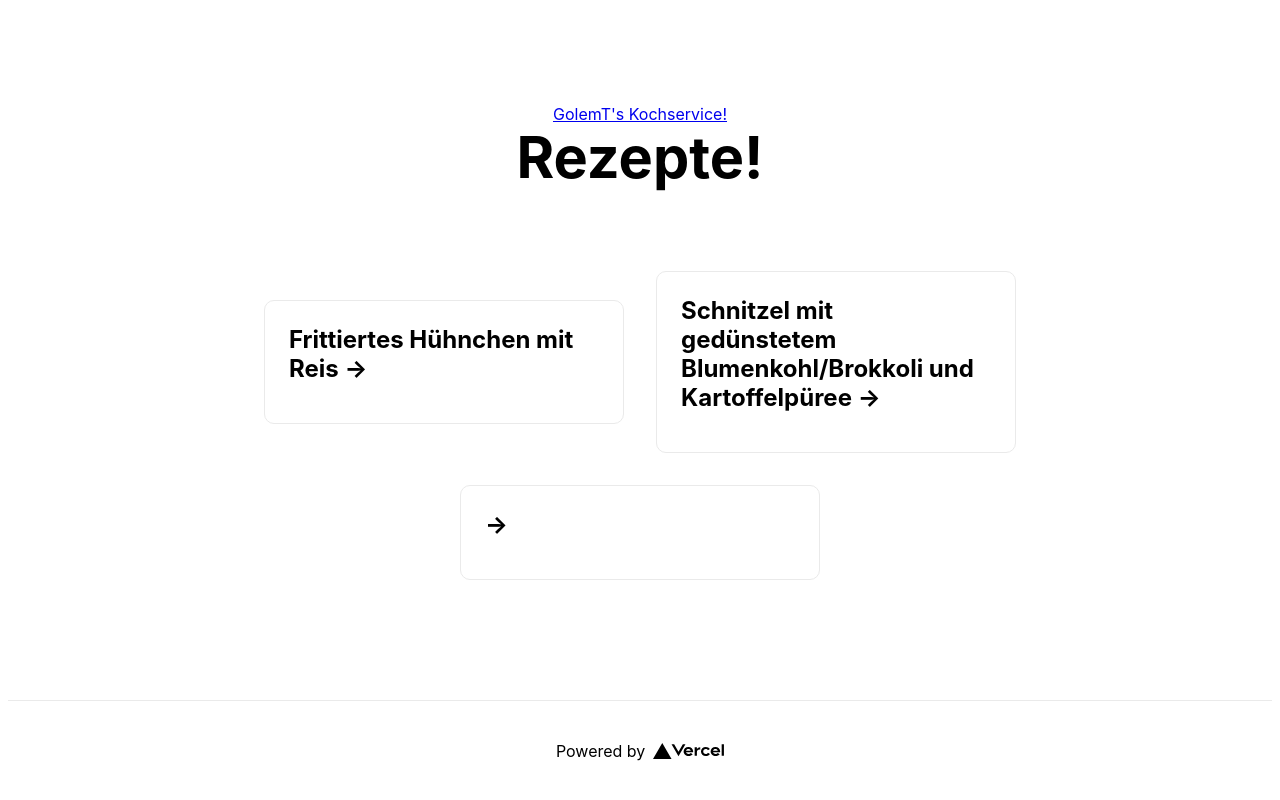
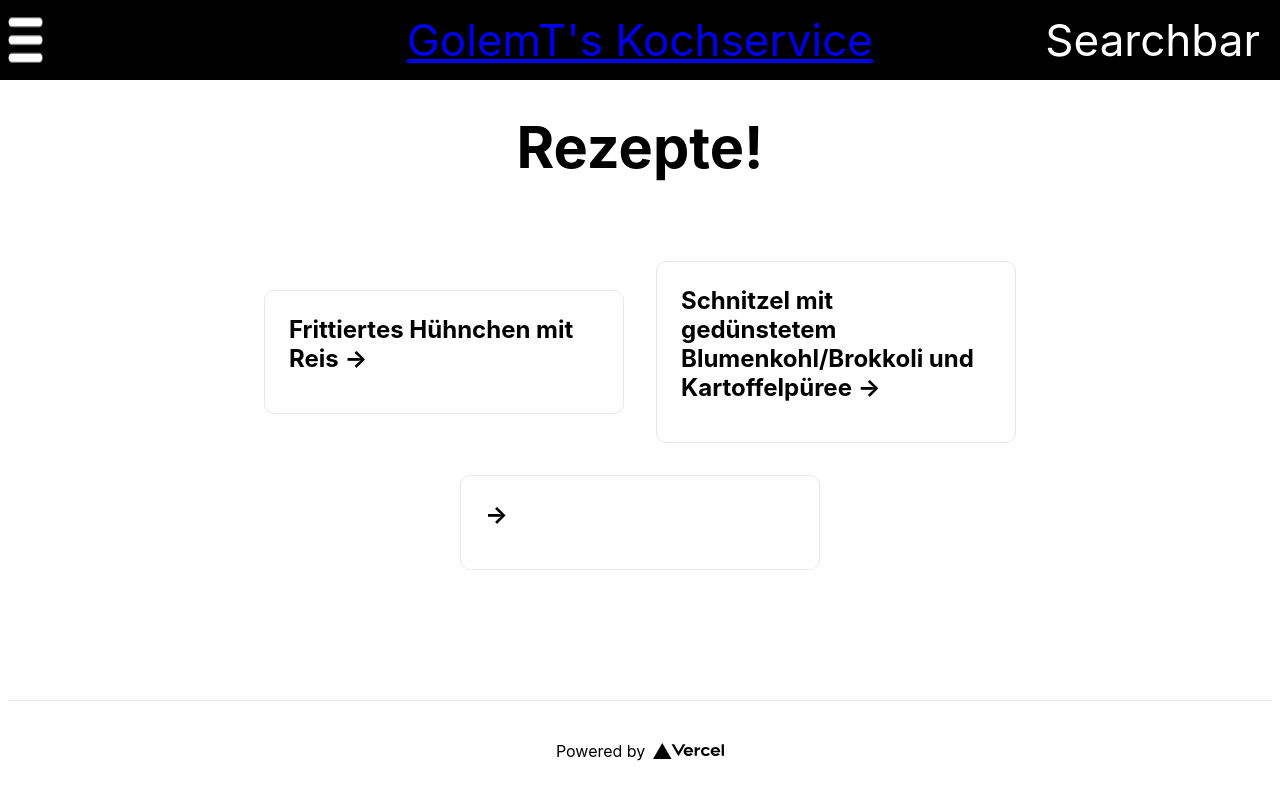
Before and after one commit to GolemT/Kochservice, a Next.js app: page /rezepte in a window 1280 px wide. Built offline with nearby package versions, Linux system fonts and the light colour scheme.

Commit message:
added navbar and styling

```diff
--- /dev/null
+++ b/components/navbar.js
@@ -0,0 +1,44 @@
+import Link from "next/link";
+import randomID from "./logic";
+import React, { useState } from 'react';
+import styles from '../styles/Navbar.module.css'; // Import the CSS module
+import Image from "next/image";
+import HamburgerMenu from '../public/Menu_icon.png';
+
+const Navbar = () => {
+  const [isOpen, setIsOpen] = useState(false);
+
+  const openNav = () => {
+    setIsOpen(true);
+  };
+
+  const closeNav = () => {
+    setIsOpen(false);
+  };
+
+  const num = randomID();
+
+  return (
+    <div className={styles.headbar}>
+      <span className={styles.menu} onClick={openNav}>
+        <Image className={styles.menu} src={HamburgerMenu} alt="menu" width={50} height={50}/>
+      </span>
+      <span className={styles.header}>
+        <Link href="/">GolemT's Kochservice</Link>
+      </span>
+      <span className={styles.sitename}>
+        Searchbar
+      </span>
+      <div id="sidenav" className={`${styles.sidenav} ${isOpen ? styles.open : ''}`}>
+        <a onClick={closeNav} className={styles.closebtn}>&times;</a>
+        <Link href="/">Home</Link>
+        <Link href="/rezepte">Rezepte</Link>
+        <Link href={`/gericht?ID=${num}`}>Random</Link>
+        <Link href="/vorschlaege">Vorschläge</Link>
+        <Link href="/kontakt">Kontakt</Link>
+      </div>
+    </div>
+  );
+};
+
+export default Navbar;
--- a/pages/index.js
+++ b/pages/index.js
@@ -1,7 +1,6 @@
 import Head from 'next/head';
 import styles from '../styles/Home.module.css';
 import Link from 'next/link';
-import Gericht from './gericht';
 import { randomID, recipeIDs } from '../components/logic'
 
 export default function Home() {
--- a/pages/rezepte.js
+++ b/pages/rezepte.js
@@ -2,6 +2,7 @@ import Head from 'next/head';
 import styles from '../styles/Home.module.css';
 import Link from 'next/link';
 import getList from '../components/logic.js'
+import Navbar from '../components/Navbar';
 
 export default function Home(array) {
   const recipeList = getList()
@@ -14,7 +15,7 @@ export default function Home(array) {
       </Head>
 
       <main>
-      <Link href="/">GolemT's Kochservice!</Link>
+        <Navbar />
         <h1 className={styles.title}>
           Rezepte!
         </h1>
--- /dev/null
+++ b/styles/Navbar.module.css
@@ -0,0 +1,75 @@
+.headbar {
+    background-color: rgb(0, 0, 0);
+    color: rgb(255, 255, 255);
+    position: fixed;
+    top: 0;
+    left: 0;
+    right: 0;
+    display: flex;
+    align-items: center;
+    justify-content: space-between;
+  }
+
+  .menu {
+    height: 80px;
+    width: 20%;
+    align-items: center;
+    justify-content: left;
+  }
+
+  .menu :hover {
+    cursor: pointer;
+  }
+
+  .header {
+    font-size: 44px;
+    display: flex;
+    align-items: center; /* Center the content vertically */
+    justify-content: center;
+    width: 60%;
+  }
+
+  .sitename {
+    display: flex;
+    font-size: 44px;
+    flex: 1; /* Make it take up the remaining space */
+    text-align: center; /* Center the text horizontally */
+    width: 20%;
+    justify-content: right;
+    padding-right: 20px;
+  }
+
+  .sidenav {
+    height: 100%;
+    width: 0;
+    position: fixed;
+    z-index: 1;
+    top: 0;
+    left: 0;
+    background-color: #111;
+    overflow-x: hidden;
+    padding-top: 60px;
+    transition: 0.5s;
+  }
+
+  .sidenav a {
+    padding: 8px 8px 8px 32px;
+    text-decoration: none;
+    font-size: 25px;
+    color: #818181;
+    display: block;
+    transition: 0.3s;
+  }
+
+  .sidenav a:hover {
+    color: #f1f1f1;
+    cursor: pointer;
+  }
+
+  .sidenav .closebtn {
+    position: absolute;
+    top: 0;
+    right: 25px;
+    font-size: 36px;
+    margin-left: 50px;
+  }
```
Also changed, not shown: public/Menu_icon.png (added).
